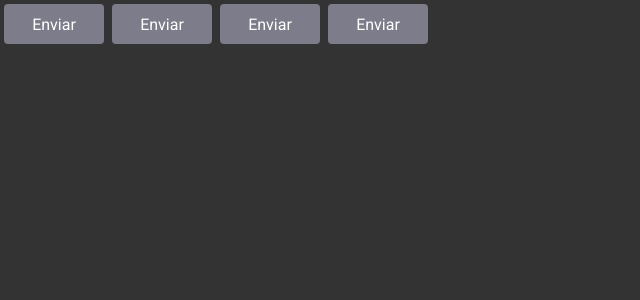
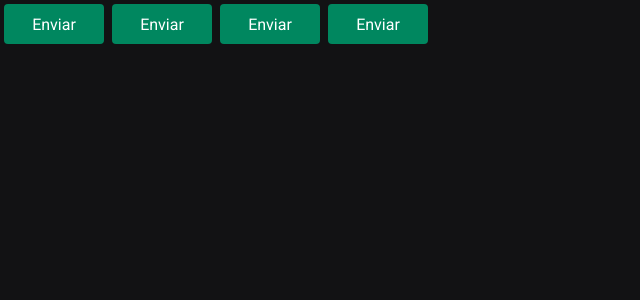
Before and after one commit to devmeditation/devmeditation-timer, a React (Vite) app: page / in a window 1280 px wide. Shown: the top 300 px of the page, without its empty margins (0-640 px from the left). Built offline with nearby package versions, Linux system fonts and the light colour scheme.

Commit message:
Config ESLINT

```diff
--- a/package.json
+++ b/package.json
@@ -6,7 +6,8 @@
   "scripts": {
     "dev": "vite",
     "build": "tsc && vite build",
-    "preview": "vite preview"
+    "preview": "vite preview",
+    "lint": "eslint src --ext .ts,.tsx"
   },
   "dependencies": {
     "react": "^18.2.0",
@@ -14,10 +15,12 @@
     "styled-components": "^5.3.6"
   },
   "devDependencies": {
+    "@rocketseat/eslint-config": "^1.1.3",
     "@types/react": "^18.0.26",
     "@types/react-dom": "^18.0.9",
     "@types/styled-components": "^5.1.26",
     "@vitejs/plugin-react-swc": "^3.0.0",
+    "eslint": "^8.31.0",
     "typescript": "^4.9.3",
     "vite": "^4.0.0"
   }
--- a/src/components/Button.styles.ts
+++ b/src/components/Button.styles.ts
@@ -1,17 +1,17 @@
-import styled, { css } from "styled-components";
+import styled from 'styled-components'
 
-export type ButtonVariant = "primary" | "secondary" | "danger" | "success";
+export type ButtonVariant = 'primary' | 'secondary' | 'danger' | 'success'
 
 interface ButtonContainerProps {
-  variant: ButtonVariant;
+  variant: ButtonVariant
 }
 
-const buttonVariants = {
-  primary: "blue",
-  secondary: "yellow",
-  danger: "red",
-  success: "green",
-};
+// const buttonVariants = {
+//   primary: 'blue',
+//   secondary: 'yellow',
+//   danger: 'red',
+//   success: 'green',
+// }
 
 export const ButtonContainer = styled.button<ButtonContainerProps>`
   width: 100px;
@@ -20,6 +20,6 @@ export const ButtonContainer = styled.button<ButtonContainerProps>`
   margin: 4px;
   border: 0;
   border-radius: 4px;
-  background-color: ${props => props.theme["gray-500"]};
-  color: ${props => props.theme.white};
-`;
+  background-color: ${(props) => props.theme['green-500']};
+  color: ${(props) => props.theme.white};
+`
--- a/src/components/Button.tsx
+++ b/src/components/Button.tsx
@@ -1,9 +1,9 @@
-import { ButtonContainer, ButtonVariant } from "./Button.styles";
+import { ButtonContainer, ButtonVariant } from './Button.styles'
 
 interface ButtonProps {
-  variant?: ButtonVariant;
+  variant?: ButtonVariant
 }
 
-export function Button({ variant  = 'primary' }: ButtonProps) {
+export function Button({ variant = 'primary' }: ButtonProps) {
   return <ButtonContainer variant={variant}>Enviar</ButtonContainer>
 }
--- a/src/styles/global.ts
+++ b/src/styles/global.ts
@@ -1,4 +1,4 @@
-import { createGlobalStyle } from "styled-components"
+import { createGlobalStyle } from 'styled-components'
 
 export const GlobalStyle = createGlobalStyle`
   * {
@@ -7,9 +7,14 @@ export const GlobalStyle = createGlobalStyle`
     box-sizing: border-box;
   }
 
+  :focus {
+    outline: 0;
+    box-shadow: 0 0 0 2px ${(props) => props.theme['green-500']};
+  }
+
   body {
-    background-color: #333;
-    color: #fff;
+    background-color: ${(props) => props.theme['gray-900']};
+    color: ${(props) => props.theme['gray-300']};
   }
 
   border-style, input-security, textarea, button {
```
Also changed, not shown: src/App.tsx (+5 -5 lines), .eslintrc.json (added), src/@types/styled.d.ts (line endings or trailing spaces), src/styles/themes/default.ts (line endings or trailing spaces), 2 other files (tests, documents, lock files or other folders).
